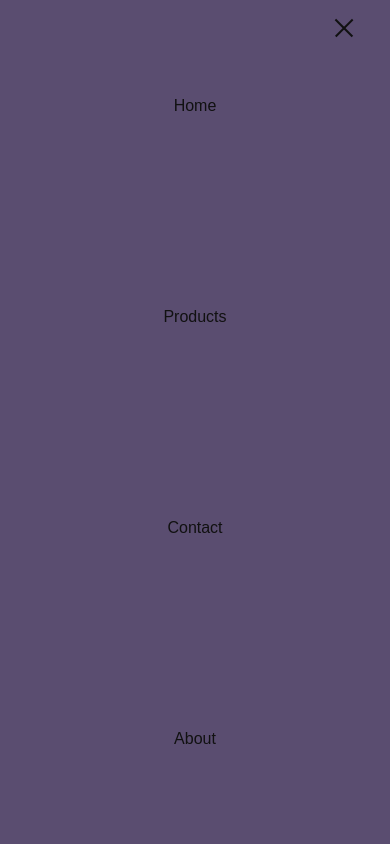
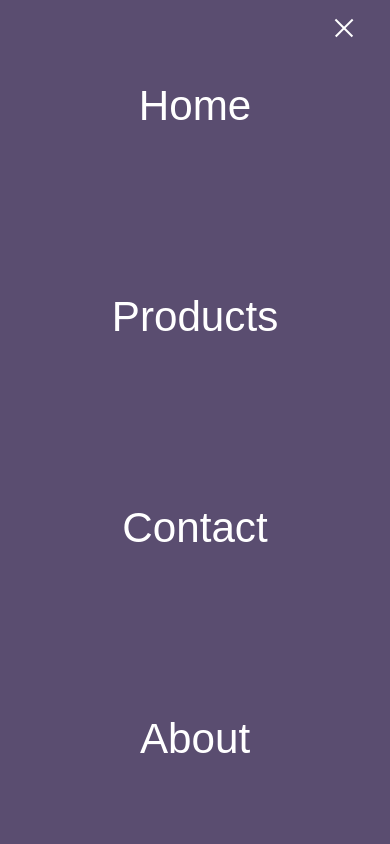
Before and after one commit to Annie-Huang/build-responsive-website, a website: page index.html in a window 390 px wide. Both pictures are taken after a click on the element 346 px from the left and 28 px from the top of the page. Shown: the top 844 px of the page. Drawn offline with Linux system fonts and the light colour scheme.

Commit message:
Change the style of the menu-items in mobile. Change the cross to white color.

```diff
--- a/style.css
+++ b/style.css
@@ -43,10 +43,10 @@ body {
   /*border: 1px solid purple;*/
   font-size: 1rem;
   padding: 0.5em 1em;
-  transition: background 0.3s ease-in-out;
+  transition: background 0.3s ease-in-out, color 0.3s ease-in-out;
 }
-
 .menu-items li a:hover {
+  /* I personally think it's a bit pointless to do this as mobile doesn't have hover */
   background-color: #ccc7d3; /* Good to show the padding region of the <a> */
 }
 
@@ -91,9 +91,11 @@ body {
 .menu-btn.open .menu-btn__lines::before {
   /* Because the middle line is shifted to the right, the ::before and ::after is shifted as well, need to move them back. */
   transform: rotate(45deg) translate(-1.5rem, 1.5rem);
+  background-color: #ffffff;
 }
 .menu-btn.open .menu-btn__lines::after {
   transform: rotate(-45deg) translate(-1.5rem, -1.5rem);
+  background-color: #ffffff;
 }
 
 
@@ -217,4 +219,20 @@ body {
   .menu-items.open {
     transform: translateX(0);
   }
+  .menu-items li {
+    width: 100vw;
+    height: 100%;
+  }
+  .menu-items li a {
+    color: #ffffff;
+    font-size: 5vh;
+    display: flex;
+    justify-content: center;
+    align-items: center;
+    width: 100%;
+    height: 100%;
+  }
+  .menu-items li a:hover {
+    color: #111111;
+  }
 }
```
